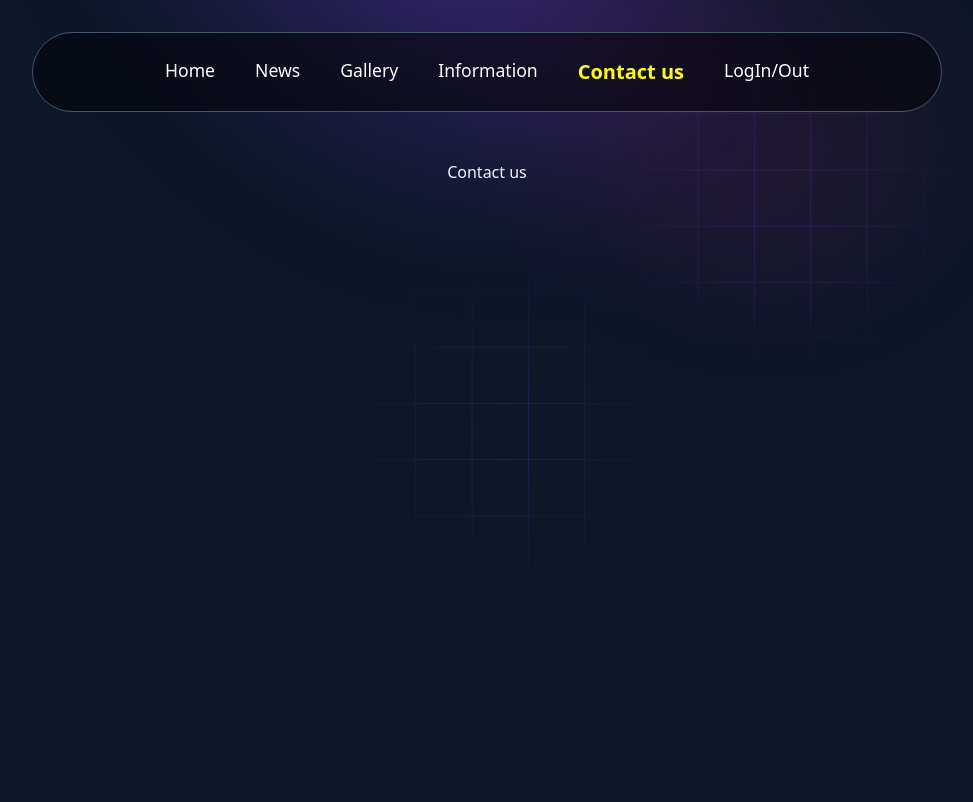
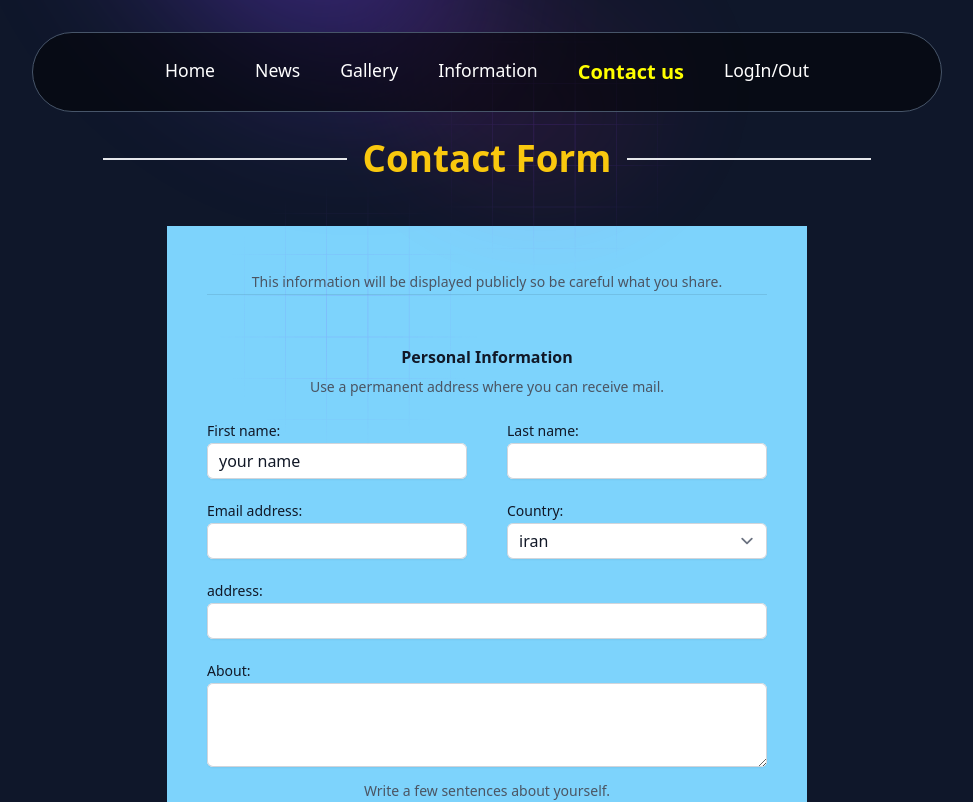
Before and after one commit to KazemZavari/international-conference-app, a React (Vite) app: page /contact-us in a window 1280 px wide. Shown: the top 802 px of the page, without its empty margins (153-1126 px from the left). Built offline with nearby package versions, Linux system fonts and the light colour scheme.

Commit message:
develop continues

```diff
--- a/package.json
+++ b/package.json
@@ -12,6 +12,7 @@
   "dependencies": {
     "@emotion/react": "^11.11.4",
     "@emotion/styled": "^11.11.0",
+    "@headlessui/react": "^1.7.18",
     "antd": "^5.15.4",
     "framer-motion": "^11.0.20",
     "react": "^18.2.0",
@@ -26,6 +27,7 @@
     "swiper": "^11.0.7"
   },
   "devDependencies": {
+    "@tailwindcss/forms": "^0.5.7",
     "@types/react": "^18.2.56",
     "@types/react-dom": "^18.2.19",
     "@typescript-eslint/eslint-plugin": "^7.0.2",
--- a/src/components/GridLight.tsx
+++ b/src/components/GridLight.tsx
@@ -6,8 +6,8 @@ const GridLight: React.FC = () => {
     <>
       <img
         alt="background"
-        className="absolute left-[5rem] w-[75rem]
-        overflow-x-hidden"
+        className="absolute left-[5rem] sm:-left-[5rem] w-[75rem] xl:w-[55rem] lg:w-[40rem] md:w-[25rem] sm:w-[25rem] xs:w-[15rem]
+        overflow-x-hidden "
         src={gridLighter}
       />
     </>
--- a/src/components/Menuu2.tsx
+++ b/src/components/Menuu2.tsx
@@ -13,7 +13,7 @@ const Menuu2: React.FC = () => {
         whileInView="onscreen"
         viewport={{ once: true, amount: 0.1 }}
         variants={VariantsDown}
-        className="fixed top-8 z-[1500]"
+        className="fixed top-8 z-[1500]  lg:hidden "
       >
         <div
           className="bg-black/50 hover:bg-white/15 h-20 flex items-center px-28
--- a/src/components/Tools.tsx
+++ b/src/components/Tools.tsx
@@ -1,4 +1,8 @@
 import { motion, AnimatePresence } from "framer-motion";
+
+import { Fragment } from "react";
+import { Popover, Transition } from "@headlessui/react";
+
 import { FaWandMagicSparkles } from "react-icons/fa6";
 import { LuMoon } from "react-icons/lu";
 import { BsFullscreenExit } from "react-icons/bs";
@@ -14,13 +18,17 @@ const Tools: React.FC = () => {
                     w-[3rem] bg-gray-700 group-hover:bg-yellow-500 rounded-full
                      shadow-2xl duration-1000 "
         >
-          <FaWandMagicSparkles  size={22} className="text-yellow-400 group-hover:text-[#0d1224]" />
+          <FaWandMagicSparkles
+            size={22}
+            className="text-yellow-400 group-hover:text-[#0d1224]"
+          />
         </div>
-        <AnimatePresence>
-          <motion.div
-            className="fixed z-50 right-[.5rem] bottom-[4.3rem] bg-transparent h-auto w-20 hidden group-hover:block
-                        animate-in fade-in-10"
-          >
+
+        <div
+          className="fixed z-50 right-[.5rem] bottom-[4.3rem] bg-transparent h-auto w-20 hidden group-hover:block
+                        "
+        >
+
             <div className="flex justify-center pb-[2px] animate-in duration-500 slide-in-from-bottom-24">
               <div className="h-[3rem] w-[3rem] bg-gray-300 rounded-full flex justify-center items-center  duration-500 ">
                 <IoColorFillOutline size={20} />
@@ -41,8 +49,9 @@ const Tools: React.FC = () => {
                 <AiOutlineSmile size={20} />
               </div>
             </div>
-          </motion.div>
-        </AnimatePresence>
+
+        </div>
+
       </div>
     </>
   );
--- a/src/components/pages/ContacrForm.tsx
+++ b/src/components/pages/ContacrForm.tsx
@@ -1,15 +1,23 @@
+import Divider from "../Divider";
 import GridLight from "../GridLight";
 import Menuu2 from "../Menuu2";
-
+import TailwindForm from "./TailwindForm";
+import { Popover, Transition } from "@headlessui/react";
 const ContacrForm = () => {
   return (
     <>
-      <div className="bg-slate-900 h-[200vh] text-white flex justify-center overflow-clip ">
-        <div className="  max-w-[20rem] overflow-x-hidden ">
-        <GridLight />
+      <div className="bg-slate-900 overflow-x-hidden lg:overflow-x-hidden">
+        <div className="">
+          <GridLight />
         </div>
-        <Menuu2 />
-        <h1 className="pt-40">Contact us</h1>
+        <div className="flex justify-center pt-20">
+          <Menuu2 />
+          <Divider borderText={"Contact Form"} />
+        </div>
+
+        <div className=" mx-auto mt-5 z-[1200] pb-20  ">
+          <TailwindForm />
+        </div>
       </div>
     </>
   );
--- a/src/components/pages/Information.tsx
+++ b/src/components/pages/Information.tsx
@@ -1,7 +1,10 @@
 import PageLayout from "../../layouts/PageLayout";
 import Divider from "../Divider";
 
-const Information:React.FC = () => {
+import { Fragment } from "react";
+import { Popover, Transition } from "@headlessui/react";
+
+const Information: React.FC = () => {
   return (
     <PageLayout>
       <Divider borderText={"information"} borderWidth="w-[30%]" />
--- /dev/null
+++ b/src/components/pages/TailwindForm.tsx
@@ -0,0 +1,154 @@
+// import { PhotoIcon, UserCircleIcon } from '@heroicons/react/24/solid'
+
+const TailwindForm = () => {
+  return (
+    <form className="bg-sky-300 p-10 w-[40rem] mx-auto  ">
+      <div className="space-y-12  ">
+        <div className="border-b border-gray-900/10">
+          <p className="block mt-1 text-sm leading-6 text-gray-600">
+            This information will be displayed publicly so be careful what you
+            share.
+          </p>
+        </div>
+
+        <div className="border-b border-gray-900/10 pb-1">
+          <h2 className="block text-base font-semibold leading-7 text-gray-900">
+            Personal Information
+          </h2>
+          <p className="block mt-1 text-sm leading-6 text-gray-600">
+            Use a permanent address where you can receive mail.
+          </p>
+
+          <div className="mt-5 grid grid-cols-2 gap-x-10 gap-y-5 ">
+            <div>
+              <label
+                htmlFor="first-name"
+                className="block text-left text-sm font-medium leading-6 text-gray-900"
+              >
+                First name:
+              </label>
+              <div>
+                <input
+                  type="text"
+                  name="first-name"
+                  id="first-name"
+                  autoComplete="given-name"
+                  placeholder="your name"
+                  className="block w-full rounded-md border-0 py-1.5 text-gray-900 shadow-sm ring-1 ring-inset ring-gray-300 placeholder:text-gray-900 focus:ring-2 focus:ring-inset focus:ring-indigo-600 sm:text-sm sm:leading-6"
+                />
+              </div>
+            </div>
+
+            <div className="sm:col-span-3">
+              <label
+                htmlFor="last-name"
+                className="block text-left text-sm font-medium leading-6 text-gray-900"
+              >
+                Last name:
+              </label>
+              <div>
+                <input
+                  type="text"
+                  name="last-name"
+                  id="last-name"
+                  autoComplete="family-name"
+                  className="block w-full rounded-md border-0 py-1.5 text-gray-900 shadow-sm ring-1 ring-inset ring-gray-300 placeholder:text-gray-400 focus:ring-2 focus:ring-inset focus:ring-indigo-600 sm:text-sm sm:leading-6"
+                />
+              </div>
+            </div>
+
+            <div className="sm:col-span-4">
+              <label
+                htmlFor="email"
+                className="text-left block text-sm font-medium leading-6 text-gray-900"
+              >
+                Email address:
+              </label>
+              <div>
+                <input
+                  id="email"
+                  name="email"
+                  type="email"
+                  autoComplete="email"
+                  className="block w-full rounded-md border-0 py-1.5 text-gray-900 shadow-sm ring-1 ring-inset ring-gray-300 placeholder:text-gray-400 focus:ring-2 focus:ring-inset focus:ring-indigo-600 sm:text-sm sm:leading-6"
+                />
+              </div>
+            </div>
+
+            <div className="sm:col-span-3">
+              <label
+                htmlFor="country"
+                className="text-left block text-sm font-medium leading-6 text-gray-900"
+              >
+                Country:
+              </label>
+              <div>
+                <select
+                  id="country"
+                  name="country"
+                  autoComplete="country-name"
+                  className="block w-full rounded-md border-0 py-1.5 text-gray-900 shadow-sm ring-1 ring-inset ring-gray-300 focus:ring-2 focus:ring-inset focus:ring-indigo-600 sm:max-w-xs sm:text-sm sm:leading-6"
+                >
+                  <option>iran</option>
+                  <option>Canada</option>
+                  <option>usa</option>
+                </select>
+              </div>
+            </div>
+
+            <div className="col-span-full">
+              <label
+                htmlFor=" address"
+                className="block text-left text-sm font-medium leading-6 text-gray-900"
+              >
+                address:
+              </label>
+              <div>
+                <input
+                  type="text"
+                  name=" address"
+                  id=" address"
+                  autoComplete="address"
+                  className="block w-full rounded-md border-0 py-1.5 text-gray-900 shadow-sm ring-1 ring-inset ring-gray-300 placeholder:text-gray-400 focus:ring-2 focus:ring-inset focus:ring-indigo-600 sm:text-sm sm:leading-6"
+                />
+              </div>
+            </div>
+            <div className="col-span-full">
+              <label
+                htmlFor="about"
+                className="block text-left text-sm font-medium leading-6 text-gray-900"
+              >
+                About:
+              </label>
+              <div>
+                <textarea
+                  id="about"
+                  name="about"
+                  rows={3}
+                  className="block w-full rounded-md border-0 py-1.5 text-gray-900 shadow-sm ring-1 ring-inset ring-gray-300 placeholder:text-gray-400 focus:ring-2 focus:ring-inset focus:ring-indigo-600 sm:text-sm sm:leading-6"
+                  defaultValue={""}
+                />
+              </div>
+              <p className="mt-3 text-sm leading-6 text-gray-600">
+                Write a few sentences about yourself.
+              </p>
+            </div>
+          </div>
+        </div>
+      </div>
+      {/* Part 2 */}
+
+      <div className="mt-6 flex items-center justify-end">
+
+        <button
+          type="submit"
+          className="rounded-md bg-indigo-600 px-5 py-2 text-sm font-semibold text-white shadow-sm hover:bg-indigo-500 focus-visible:outline focus-visible:outline-2 focus-visible:outline-offset-2 focus-visible:outline-indigo-600"
+        >
+          Send
+        </button>
+      </div>
+    </form>
+  );
+};
+
+export default TailwindForm;
--- a/tailwind.config.js
+++ b/tailwind.config.js
@@ -2,21 +2,39 @@
 export default {
   content: ["./index.html", "./src/**/*.{js,ts,jsx,tsx}"],
   theme: {
-    theme: {
+    //   screens: {
+    //     'sm': '575px',
+    //     // => @media (min-width: 640px) { ... }
+
+    //     'md': '768px',
+    //     // => @media (min-width: 768px) { ... }
+
+    //     'lg': '1024px',
+    //     // => @media (min-width: 1024px) { ... }
+
+    //     'xl': '1280px',
+    //     // => @media (min-width: 1280px) { ... }
+
+    //     '2xl': '1536px',
+    //     // => @media (min-width: 1536px) { ... }
+    //   }
+    // },
+    // screens: {
+    //   xs: "320px",
+    //   sm: "640px",
+    //   md: "768px",
+    //   lg: "1024px",
+    //   xl: "1280px",
+    //   "2xl": "1336px",
+    // },
     screens: {
-        sm: "640px",
-        md: "768px",
-        lg: "1024px",
-        xl: "1280px",
-        "2xl": "1336px",
+      "2xl": { max: "1535px" },
+      "xl": { max: "1440px" },
+      "lg": { max: "1023px" },
+      "md": { max: "767px" },
+      "sm": { max: "600px"},
+      "xs": { max: "320px" },
     },
-      // screens: {
-      //   "2xl": { max: "1535px" },
-      //   xl: { max: "1279px" },
-      //   lg: { max: "1023px" },
-      //   md: { max: "767px" },
-      //   sm: { max: "639px" },
-      // },
   },
 
   extend: {
@@ -24,6 +42,6 @@ export default {
       1500: "1500ms",
     },
   },
-  },
-  plugins: [require("tailwindcss-animate")],
+
+  plugins: [require("tailwindcss-animate"), require("@tailwindcss/forms")],
 };
```
Also changed, not shown: 1 other file (tests, documents, lock files or other folders). Lines whose indentation alone changed are shown as unchanged.
